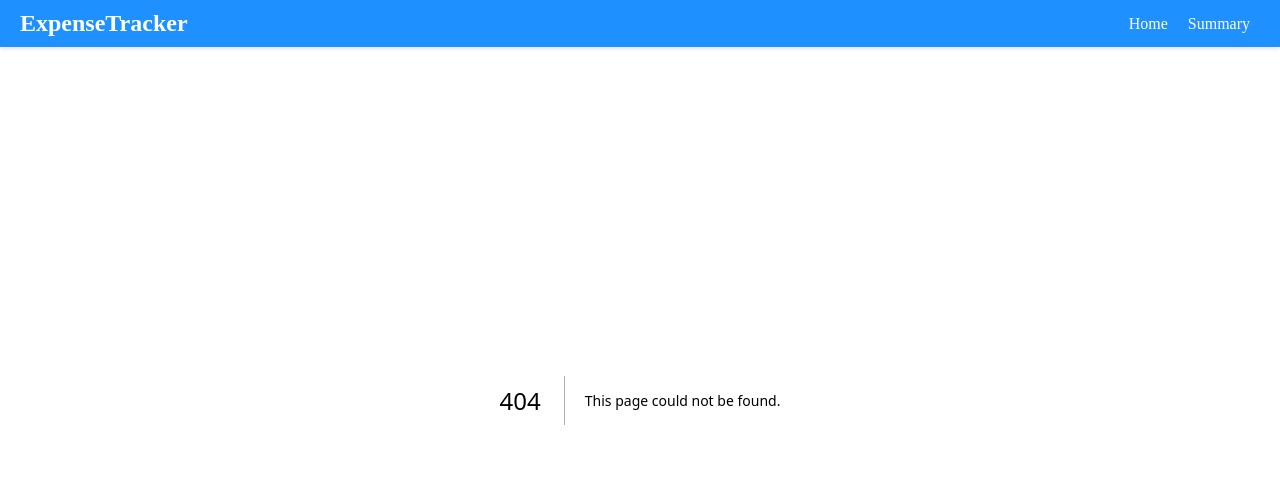
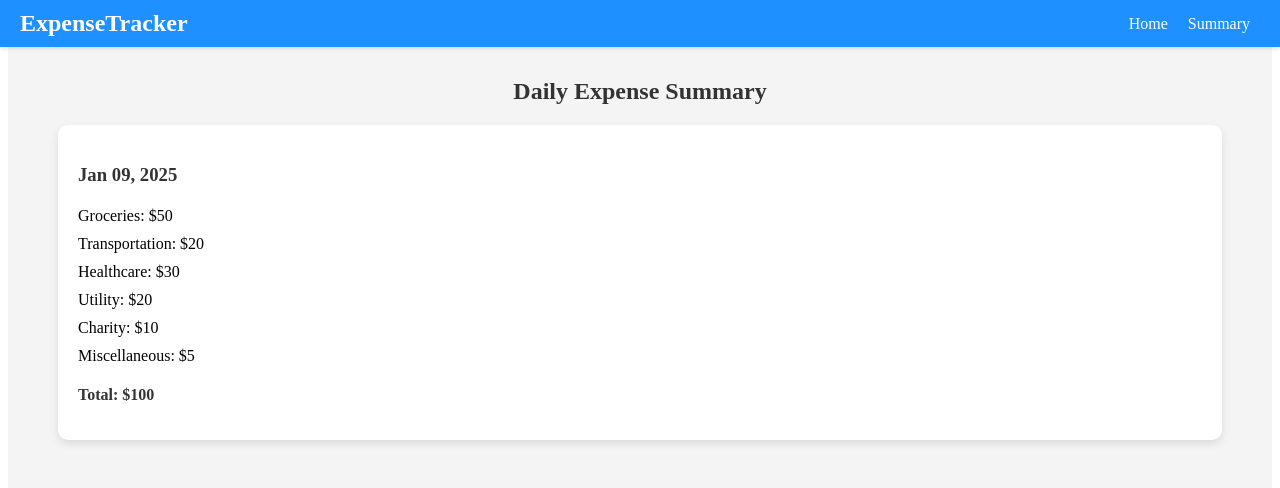
Before and after one commit to masud467/ena-ema-task-for-client, a Next.js app: page /summary in a window 1280 px wide. Before the commit this address had no page. Shown: the top 488 px of the page. Built offline with nearby package versions, Linux system fonts and the light colour scheme.

Commit message:
added Summary page.

```diff
--- /dev/null
+++ b/src/app/page.module.css
@@ -0,0 +1,168 @@
+.page {
+  --gray-rgb: 0, 0, 0;
+  --gray-alpha-200: rgba(var(--gray-rgb), 0.08);
+  --gray-alpha-100: rgba(var(--gray-rgb), 0.05);
+
+  --button-primary-hover: #383838;
+  --button-secondary-hover: #f2f2f2;
+
+  display: grid;
+  grid-template-rows: 20px 1fr 20px;
+  align-items: center;
+  justify-items: center;
+  min-height: 100svh;
+  padding: 80px;
+  gap: 64px;
+  font-family: var(--font-geist-sans);
+}
+
+@media (prefers-color-scheme: dark) {
+  .page {
+    --gray-rgb: 255, 255, 255;
+    --gray-alpha-200: rgba(var(--gray-rgb), 0.145);
+    --gray-alpha-100: rgba(var(--gray-rgb), 0.06);
+
+    --button-primary-hover: #ccc;
+    --button-secondary-hover: #1a1a1a;
+  }
+}
+
+.main {
+  display: flex;
+  flex-direction: column;
+  gap: 32px;
+  grid-row-start: 2;
+}
+
+.main ol {
+  font-family: var(--font-geist-mono);
+  padding-left: 0;
+  margin: 0;
+  font-size: 14px;
+  line-height: 24px;
+  letter-spacing: -0.01em;
+  list-style-position: inside;
+}
+
+.main li:not(:last-of-type) {
+  margin-bottom: 8px;
+}
+
+.main code {
+  font-family: inherit;
+  background: var(--gray-alpha-100);
+  padding: 2px 4px;
+  border-radius: 4px;
+  font-weight: 600;
+}
+
+.ctas {
+  display: flex;
+  gap: 16px;
+}
+
+.ctas a {
+  appearance: none;
+  border-radius: 128px;
+  height: 48px;
+  padding: 0 20px;
+  border: none;
+  border: 1px solid transparent;
+  transition:
+    background 0.2s,
+    color 0.2s,
+    border-color 0.2s;
+  cursor: pointer;
+  display: flex;
+  align-items: center;
+  justify-content: center;
+  font-size: 16px;
+  line-height: 20px;
+  font-weight: 500;
+}
+
+a.primary {
+  background: var(--foreground);
+  color: var(--background);
+  gap: 8px;
+}
+
+a.secondary {
+  border-color: var(--gray-alpha-200);
+  min-width: 180px;
+}
+
+.footer {
+  grid-row-start: 3;
+  display: flex;
+  gap: 24px;
+}
+
+.footer a {
+  display: flex;
+  align-items: center;
+  gap: 8px;
+}
+
+.footer img {
+  flex-shrink: 0;
+}
+
+/* Enable hover only on non-touch devices */
+@media (hover: hover) and (pointer: fine) {
+  a.primary:hover {
+    background: var(--button-primary-hover);
+    border-color: transparent;
+  }
+
+  a.secondary:hover {
+    background: var(--button-secondary-hover);
+    border-color: transparent;
+  }
+
+  .footer a:hover {
+    text-decoration: underline;
+    text-underline-offset: 4px;
+  }
+}
+
+@media (max-width: 600px) {
+  .page {
+    padding: 32px;
+    padding-bottom: 80px;
+  }
+
+  .main {
+    align-items: center;
+  }
+
+  .main ol {
+    text-align: center;
+  }
+
+  .ctas {
+    flex-direction: column;
+  }
+
+  .ctas a {
+    font-size: 14px;
+    height: 40px;
+    padding: 0 16px;
+  }
+
+  a.secondary {
+    min-width: auto;
+  }
+
+  .footer {
+    flex-wrap: wrap;
+    align-items: center;
+    justify-content: center;
+  }
+}
+
+@media (prefers-color-scheme: dark) {
+  .logo {
+    filter: invert();
+  }
+}
--- /dev/null
+++ b/src/app/styles/Summary.module.css
@@ -0,0 +1,38 @@
+.summaryContainer {
+  padding: 50px;
+  background: #f4f4f4;
+  min-height: 100vh;
+}
+.summaryContainer h2 {
+  color:#333;
+  align-items: center;
+  text-align: center;
+
+}
+
+.summaryItem {
+  background: white;
+  padding: 20px;
+  border-radius: 10px;
+  box-shadow: 0 4px 8px rgba(0, 0, 0, 0.1);
+  margin-bottom: 20px;
+}
+
+.summaryItem h3 {
+  color: #333;
+  margin-bottom: 10px;
+}
+
+.summaryItem ul {
+  list-style: none;
+  padding: 0;
+}
+
+.summaryItem ul li {
+  padding: 5px 0;
+}
+
+.total {
+  font-weight: bold;
+  color: #333;
+}
--- /dev/null
+++ b/src/app/summary/page.jsx
@@ -0,0 +1,23 @@
+import styles from "../styles/Summary.module.css";
+
+const SummaryPage = () => {
+  return (
+    <div className={styles.summaryContainer}>
+      <h2 className={styles}>Daily Expense Summary</h2>
+      <div className={styles.summaryItem}>
+        <h3>Jan 09, 2025</h3>
+        <ul>
+          <li>Groceries: $50</li>
+          <li>Transportation: $20</li>
+          <li>Healthcare: $30</li>
+          <li> Utility: $20</li>
+          <li> Charity: $10</li>
+          <li> Miscellaneous: $5</li>
+        </ul>
+        <p className={styles.total}>Total: $100</p>
+      </div>
+    </div>
+  );
+};
+
+export default SummaryPage;
```
